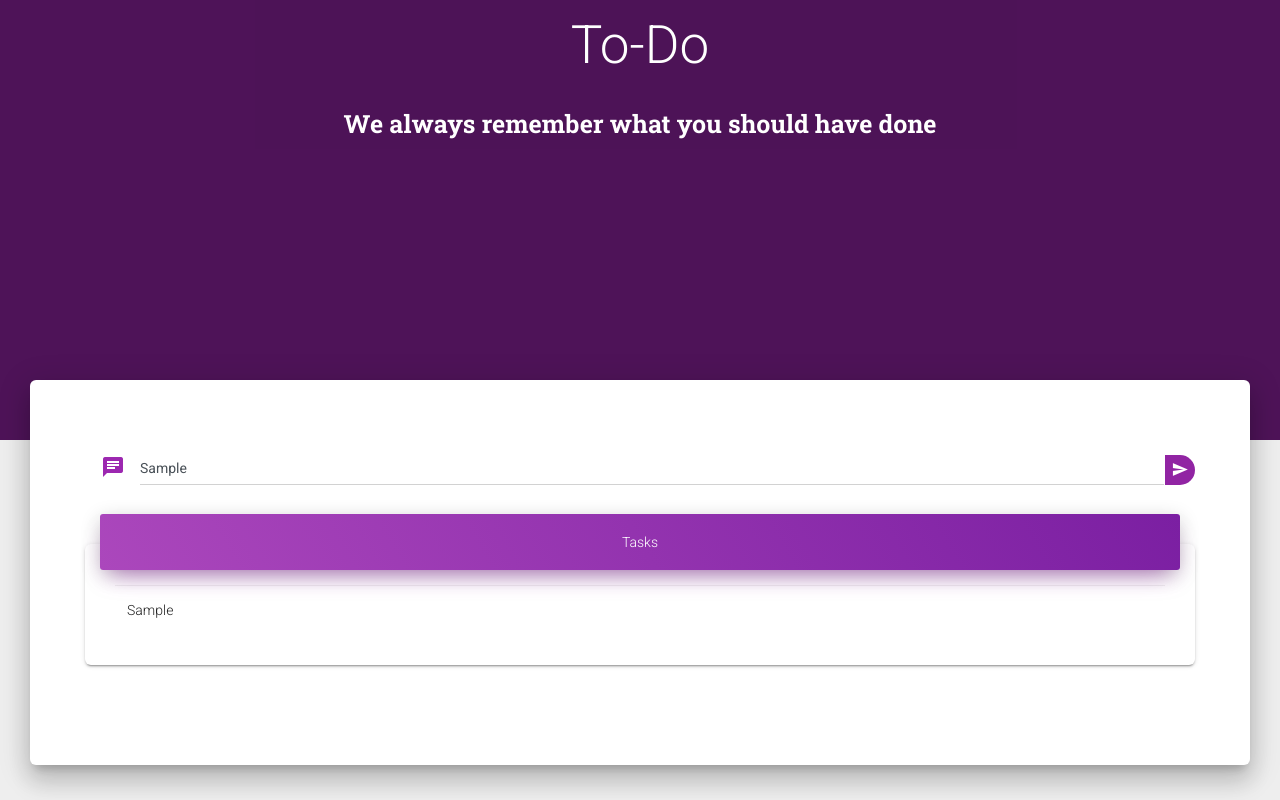
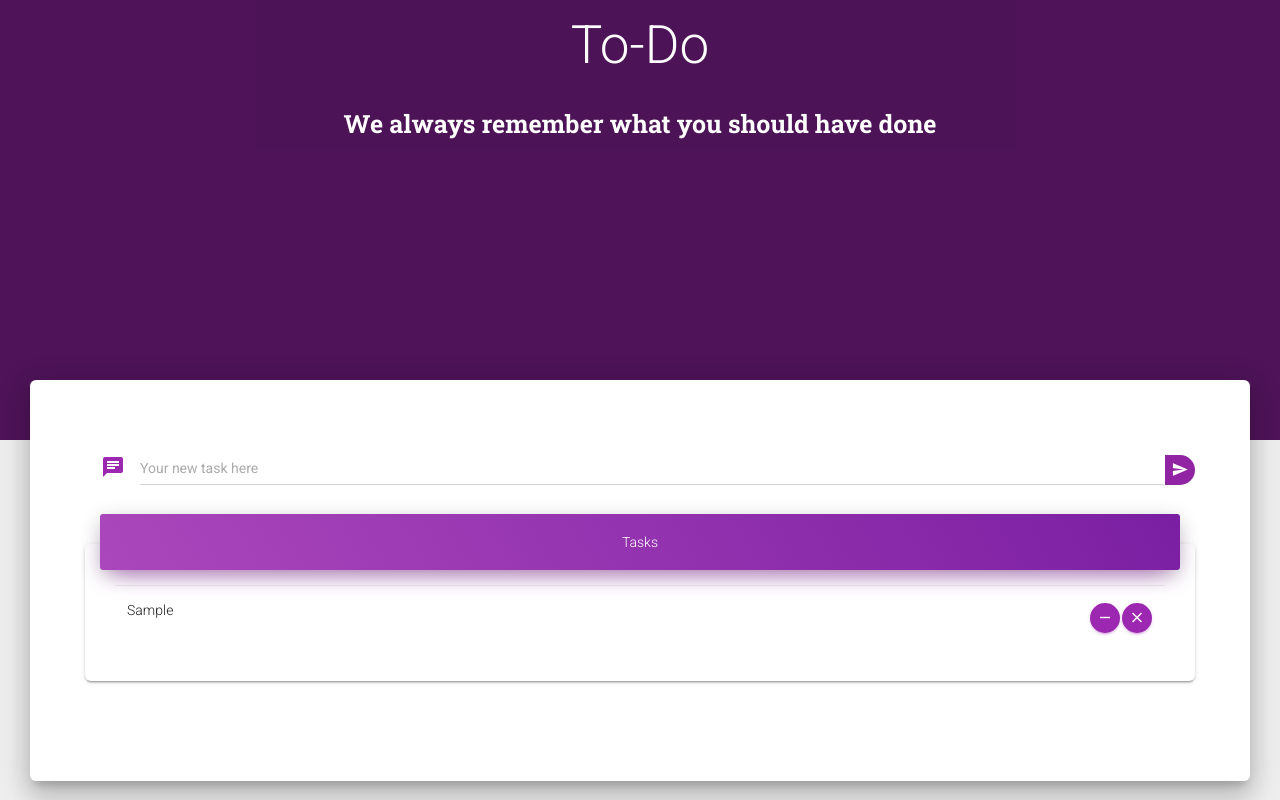
Before and after one commit to thisemersonaraujo/to-do, an Angular app: page / in a window 1280 px wide. Both pictures are taken after typing "Sample" into the empty fields and a click on the button "send". Shown: the part 360-1160 px from the top of the page. Built offline with nearby package versions, Linux system fonts and the light colour scheme.

Commit message:
gitignore include, new features to set task done, do it again n delete.

```diff
--- /dev/null
+++ b/src/app/Task.ts
@@ -0,0 +1,11 @@
+export class Task {
+    public id: string;
+    public title: string;
+    public done: boolean;
+
+    constructor(id: string, title: string) {
+        this.id = id;
+        this.title = title;
+        this.done = false;
+    }
+}
--- a/src/app/app.component.html
+++ b/src/app/app.component.html
@@ -6,9 +6,9 @@
       </div>
     </span>
   </div>
-  <input type="text" class="form-control" placeholder="Your new task here" (keyup.enter)="addNewTask(newTask.value)" #newTask>
+  <input type="text" class="form-control" placeholder="Your new task here" (keyup.enter)="addNewTask()" [(ngModel)]="newTask">
   <div class="input-group-prepend">
-    <button class="btn btn-primary btn-md btn-fab btn-fab-mini btn-round" (click)="addNewTask(newTask.value)">
+    <button class="btn btn-primary btn-md btn-fab btn-fab-mini btn-round" (click)="addNewTask()">
       <i class="material-icons">send</i>
     </button>
   </div>
@@ -22,9 +22,16 @@
     <table class="table table table-hover">
       <tbody>
         <tr *ngFor="let task of tasks">
-          <td class="text-left">{{ task }}</td>
-          <!-- <td class="text-right">v</td> Need to insert a button to complete tasks -->
-          <!-- <td class="text-right">x</td> Need to insert a button to delete tasks -->
+          <td class="text-left">{{ task.title }}</td>
+          <td class="text-right">
+            <button (click)="changeTaskStatus(task.id)" class="btn btn-primary btn-md btn-fab btn-fab-mini btn-round">
+              <i class="material-icons" *ngIf="task.done">done</i>
+              <i class="material-icons" *ngIf="!task.done">remove</i>
+            </button>
+            <button (click)="deleteTask(task.id)" class="btn btn-primary btn-md btn-fab btn-fab-mini btn-round">
+              <i class="material-icons">clear</i>
+            </button>
+          </td>
         </tr>
       </tbody>
     </table>
--- a/src/app/app.component.ts
+++ b/src/app/app.component.ts
@@ -1,3 +1,4 @@
+import { Task } from './Task';
 import { Component } from '@angular/core';
 
 @Component({
@@ -7,35 +8,67 @@ import { Component } from '@angular/core';
 })
 export class AppComponent {
   title = 'to-do';
-  tasks: Array<string>;
+  tasks: Array<Task>;
+  newTask: string;
 
   constructor() {
     this.getTasksFromSessionStorage();
   }
 
-  addNewTask(newTask: string) {
-    if (newTask.trim().length > 0) {
-      this.setTask(newTask);
+  addNewTask() {
+    if (this.newTask !== null) {
+      this.setTask(this.newTask);
+      this.clearNewTask();
     }
   }
 
   private setTask(newTask: string) {
-    if (this.tasks !== null) {
-      this.tasks.push(newTask);
-    }
-    else {
-      this.tasks = new Array<string>();
-      this.tasks.push(newTask);
-    }
+    if (this.tasks === null)
+      this.tasks = new Array<Task>();
+
+    let taskId = this.newId();
+    let task = new Task(taskId, newTask);
+    this.tasks.push(task);
 
     this.setTasksToSessionStorage(this.tasks);
   }
 
-  private setTasksToSessionStorage(tasks: Array<string>) {
+  private clearNewTask() {
+    this.newTask = null;
+  }
+
+  public changeTaskStatus(taskId: string) {
+    this.tasks.forEach(task => {
+      if (task.id == taskId)
+        task.done = !task.done;
+    });
+
+    this.setTasksToSessionStorage(this.tasks);
+  }
+
+  public deleteTask(taskId: string) {
+    let taskIndex = this.tasks.findIndex(t => t.id == taskId);
+    this.tasks.splice(taskIndex, 1);
+
+    this.setTasksToSessionStorage(this.tasks);
+  }
+
+  // ToDo: Need to create a service to set these methods below
+  private newId() {
+    // Math.random should be unique because of its seeding algorithm.
+    // Convert it to base 36 (numbers + letters), and grab the first 9 characters
+    // after the decimal.
+    return '_' + Math.random().toString(36).substr(2, 9);
+  };
+
+  private setTasksToSessionStorage(tasks: Array<Task>) {
     sessionStorage.setItem('Tasks', JSON.stringify(this.tasks));
   }
 
   private getTasksFromSessionStorage() {
     this.tasks = JSON.parse(sessionStorage.getItem('Tasks'));
+
+    if (this.tasks === null)
+      this.tasks = new Array<Task>();
   }
 }
--- a/src/app/app.module.ts
+++ b/src/app/app.module.ts
@@ -1,4 +1,5 @@
 import { BrowserModule } from '@angular/platform-browser';
+import { FormsModule } from '@angular/forms';
 import { NgModule } from '@angular/core';
 
 import { AppComponent } from './app.component';
@@ -8,7 +9,8 @@ import { AppComponent } from './app.component';
     AppComponent
   ],
   imports: [
-    BrowserModule
+    BrowserModule,
+    FormsModule
   ],
   providers: [],
   bootstrap: [AppComponent]
```
Also changed, not shown: package.json (line endings or trailing spaces), 2 other files (tests, documents, lock files or other folders).
